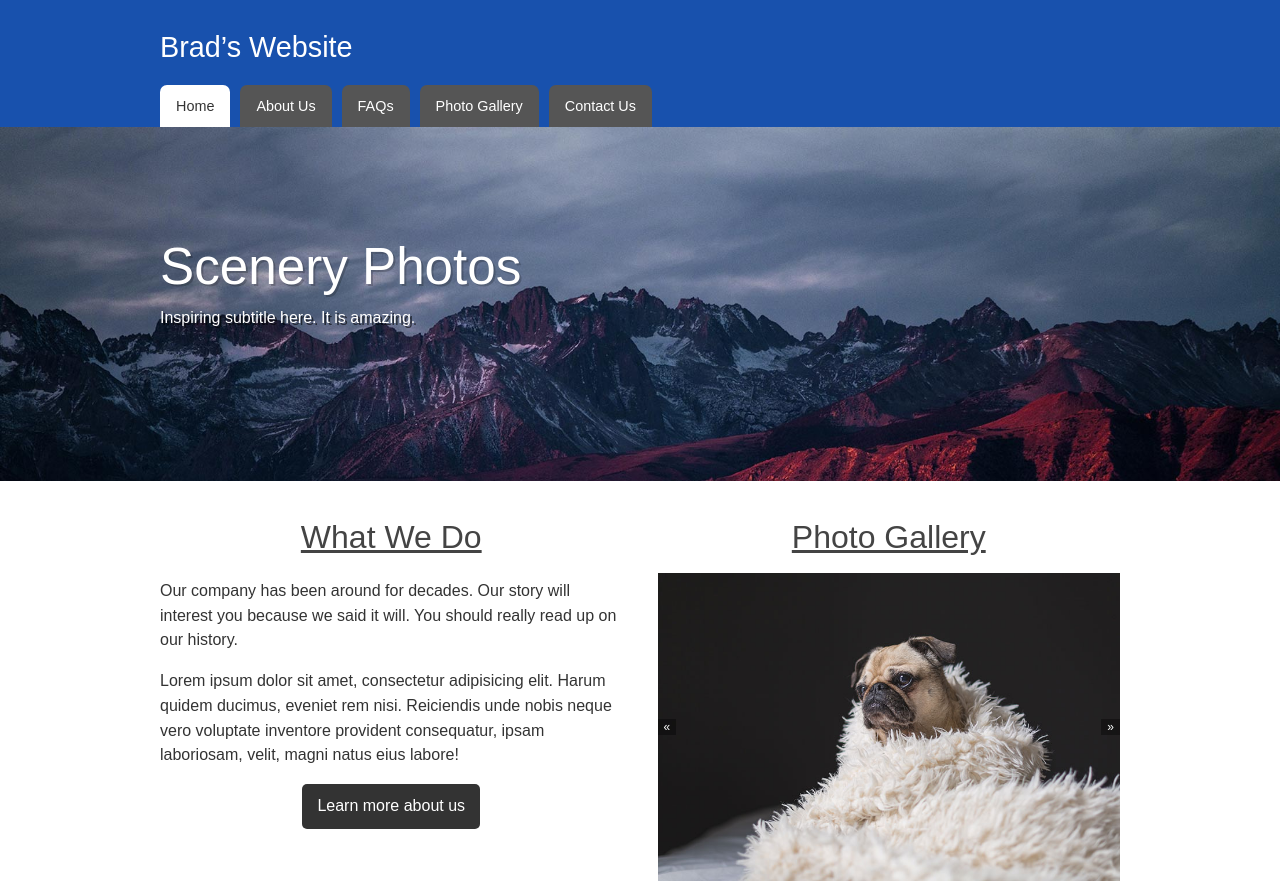
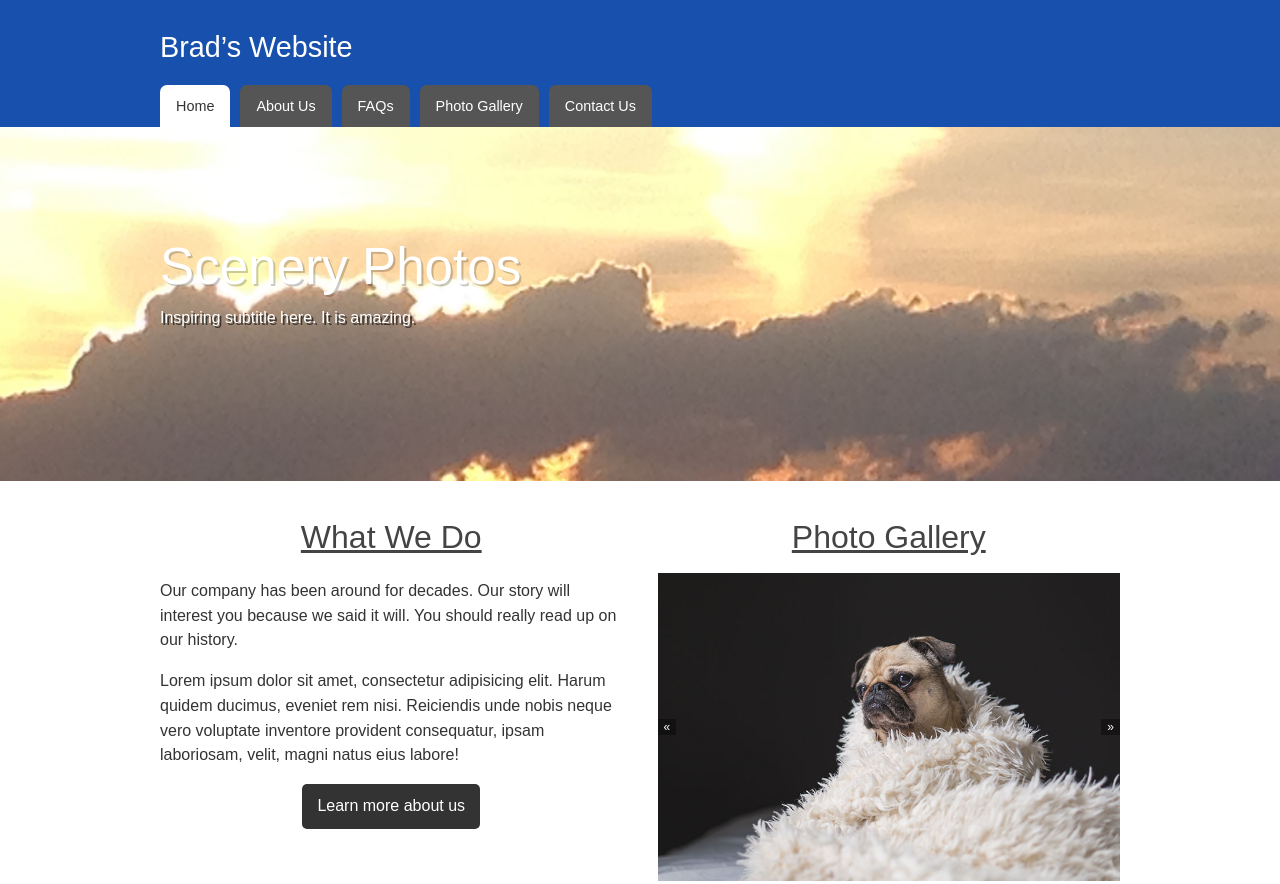
Before and after one commit to Henneypenney/february-site, a plain HTML site: page index.html in a window 1280 px wide. Shown: the top 884 px of the page. Drawn offline with nearby package versions, Linux system fonts and the light colour scheme.

Commit message:
Changed background photo to sky

```diff
--- a/css/brads-styles.css
+++ b/css/brads-styles.css
@@ -183,7 +183,7 @@ img {
 }
 
 .intro-hero {
-  background: url(../images/mountains-background.jpg);
+  background: url(../images/sky.jpg);
   background-size: cover;
   color: #FFF;
   padding-top: 100px;
```
